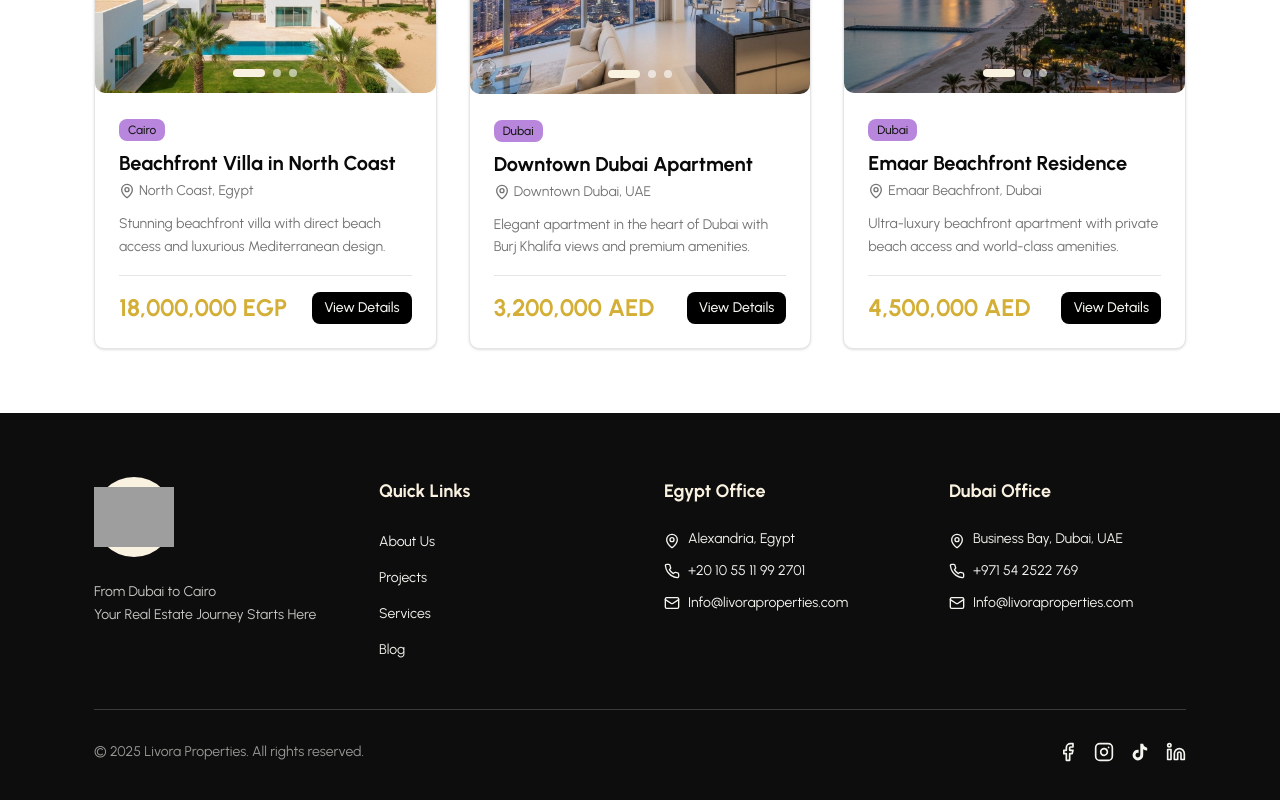
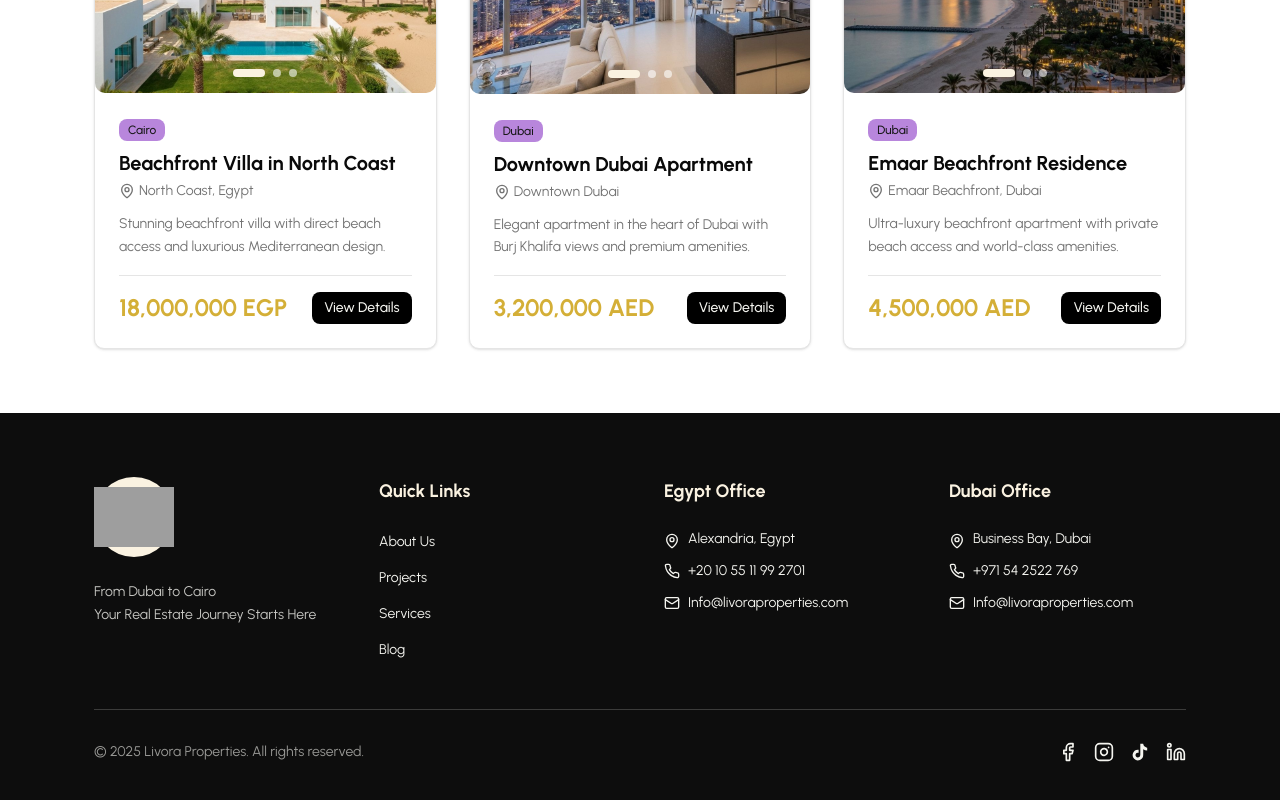
Before and after one commit to Mohammad-Hafez-Dafa/livora, a Next.js app: page /projects in a window 1280 px wide. Shown: the part 1204-2004 px from the top of the page. Built offline with nearby package versions, Linux system fonts and the light colour scheme; grey boxes are pictures that could not be loaded.

Commit message:
remove uae from address

```diff
--- a/app/contact/page.tsx
+++ b/app/contact/page.tsx
@@ -91,7 +91,7 @@ export default function ContactPage() {
                   {t("Dubai Office Location", "موقع مكتب دبي")}
                 </p>
                 <p className="text-sm text-muted-foreground mt-2">
-                  Business Bay, Dubai, UAE
+                  Business Bay, Dubai
                 </p>
               </div>
             </div>
--- a/components/DubaiOffice.tsx
+++ b/components/DubaiOffice.tsx
@@ -14,7 +14,7 @@ const DubaiOffice = () => {
           <MapPin className="h-6 w-6 text-gold flex-shrink-0 mt-1" />
           <div>
             <p className="font-medium mb-1">{t("Address", "العنوان")}</p>
-            <p className="text-muted-foreground">Business Bay, Dubai, UAE</p>
+            <p className="text-muted-foreground">Business Bay, Dubai</p>
           </div>
         </div>
         <div className="flex items-start gap-4">
--- a/components/EgyptOffice.tsx
+++ b/components/EgyptOffice.tsx
@@ -15,14 +15,14 @@ const EgyptOffice = () => {
           <MapPin className="h-6 w-6 text-gold flex-shrink-0 mt-1" />
           <div>
             <p className="font-medium mb-1">{t("Address", "العنوان")}</p>
-            <p className="text-muted-foreground">Alexandria, Egypt</p>
+            <p className="text-muted-foreground line-clamp-1">Alexandria, Egypt</p>
           </div>
         </div>
         <div className="flex items-start gap-4">
           <Phone className="h-6 w-6 text-gold flex-shrink-0 mt-1" />
           <div>
             <p className="font-medium mb-1">{t("Phone", "الهاتف")}</p>
-            <a href="+20 10 55 11 99 2701" className="text-muted-foreground ">
+            <a href="+20 10 55 11 99 2701" className="text-muted-foreground line-clamp-1">
               <span dir="ltr">+20 10 55 11 99 2701</span>
             </a>
           </div>
@@ -35,7 +35,7 @@ const EgyptOffice = () => {
             </p>
             <a
               href="mailto:Info@livoraproperties.com"
-              className="text-muted-foreground "
+              className="text-muted-foreground line-clamp-1"
             >
               <span>Info@livoraproperties.com</span>
             </a>
--- a/components/footer.tsx
+++ b/components/footer.tsx
@@ -105,11 +105,11 @@ export function Footer() {
                 <MapPin className="h-4 w-4 mt-1 flex-shrink-0" />
                 <span>Alexandria, Egypt</span>
               </li>
-              <li className="flex items-center gap-2 text-sm">
+              <li className="flex items-center gap-2 text-sm line-clamp-1">
                 <Phone className="h-4 w-4 flex-shrink-0" />
                 <span>+20 10 55 11 99 2701</span>
               </li>
-              <li className="flex items-center gap-2 text-sm">
+              <li className="flex items-center gap-2 text-sm line-clamp-1">
                 <Mail className="h-4 w-4 flex-shrink-0" />
                 <span>Info@livoraproperties.com</span>
               </li>
@@ -122,15 +122,15 @@ export function Footer() {
               {t("Dubai Office", "مكتب دبي")}
             </h3>
             <ul className="space-y-3">
-              <li className="flex items-start gap-2 text-sm">
+              <li className="flex items-start gap-2 text-sm line-clamp-1">
                 <MapPin className="h-4 w-4 mt-1 flex-shrink-0" />
-                <span>Business Bay, Dubai, UAE</span>
+                <span>Business Bay, Dubai</span>
               </li>
               <li className="flex items-center gap-2 text-sm">
                 <Phone className="h-4 w-4 flex-shrink-0" />
                 <span>+971 54 2522 769</span>
               </li>
-              <li className="flex items-center gap-2 text-sm">
+              <li className="flex items-center gap-2 text-sm line-clamp-1">
                 <Mail className="h-4 w-4 flex-shrink-0" />
                 <span>Info@livoraproperties.com</span>
               </li>
--- a/data/projects.ts
+++ b/data/projects.ts
@@ -126,7 +126,7 @@ export const mockProperties: Property[] = [
     id: "5",
     title: "Downtown Dubai Apartment",
     titleAr: "شقة في وسط دبي",
-    location: "Downtown Dubai, UAE",
+    location: "Downtown Dubai",
     locationAr: "وسط دبي، الإمارات",
     city: "dubai",
     price: 3200000,
```
